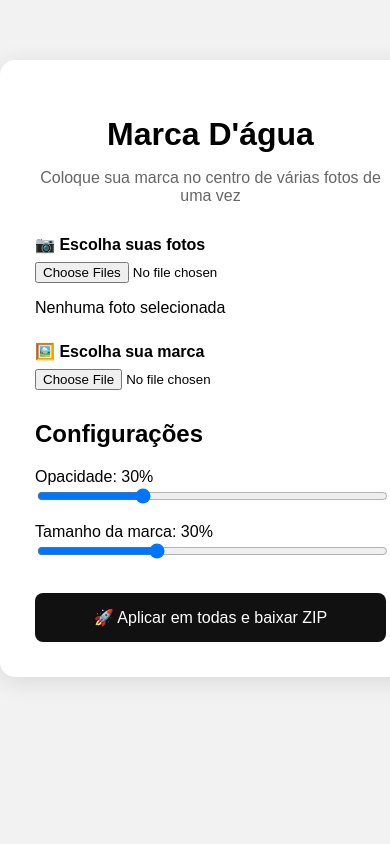
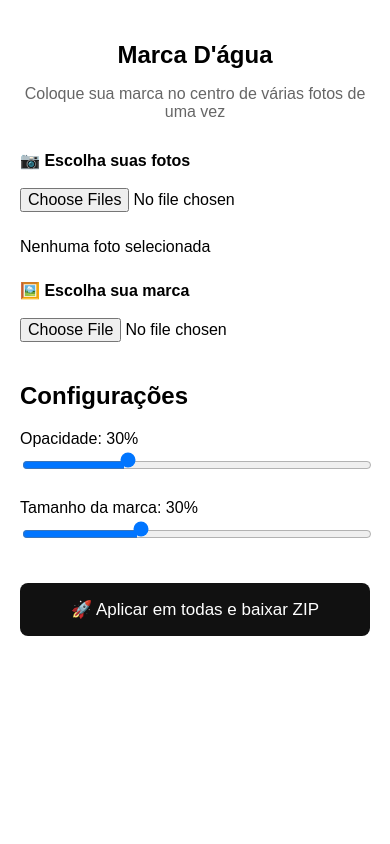
Before and after one commit to EnzoCGoncalves/marca-dagua-site, a Flask app: page / in a window 390 px wide. Run offline with Flask 3, Linux system fonts and the light colour scheme.

Commit message:
Atualiza o site

```diff
--- a/static/style.css
+++ b/static/style.css
@@ -6,6 +6,8 @@
     margin: 0;
     font-family: Arial, sans-serif;
     background: #f2f2f2;
+    /* Evita rolagem lateral indesejada em telas pequenas */
+    overflow-x: hidden;
 }
 
 
@@ -21,6 +23,8 @@
     padding: 35px;
     border-radius: 15px;
     box-shadow: 0 5px 25px rgba(0,0,0,0.10);
+    /* Evita que padding estoure a largura da tela */
+    box-sizing: border-box;
 }
 
 
@@ -59,6 +63,10 @@
 
 input[type="file"] {
     width: 100%;
+    /* Área de toque maior e fonte 16px:
+       evita que o iOS dê zoom automático ao tocar no campo */
+    font-size: 16px;
+    padding: 10px 0;
 }
 
 
@@ -85,6 +93,29 @@
 
 input[type="range"] {
     width: 100%;
+    /* Deixa a barra mais alta, mais fácil de arrastar no toque */
+    height: 30px;
+}
+
+/* Bolinha (thumb) maior para facilitar o toque no celular */
+input[type="range"]::-webkit-slider-thumb {
+    -webkit-appearance: none;
+    appearance: none;
+    width: 26px;
+    height: 26px;
+    border-radius: 50%;
+    background: #111;
+    cursor: pointer;
+    margin-top: -11px;
+}
+
+input[type="range"]::-moz-range-thumb {
+    width: 26px;
+    height: 26px;
+    border-radius: 50%;
+    background: #111;
+    cursor: pointer;
+    border: none;
 }
 
 
@@ -107,3 +138,30 @@
 button:hover {
     background: #333;
 }
+
+
+/* ==========================================
+   AJUSTES PARA TELAS PEQUENAS (CELULAR)
+   ========================================== */
+
+@media (max-width: 480px) {
+
+    .container {
+        width: 100%;
+        margin: 0;
+        border-radius: 0;
+        padding: 25px 20px;
+        min-height: 100vh;
+        box-shadow: none;
+    }
+
+    h1 {
+        font-size: 24px;
+    }
+
+    button {
+        padding: 16px;
+        font-size: 17px;
+    }
+
+}
```
